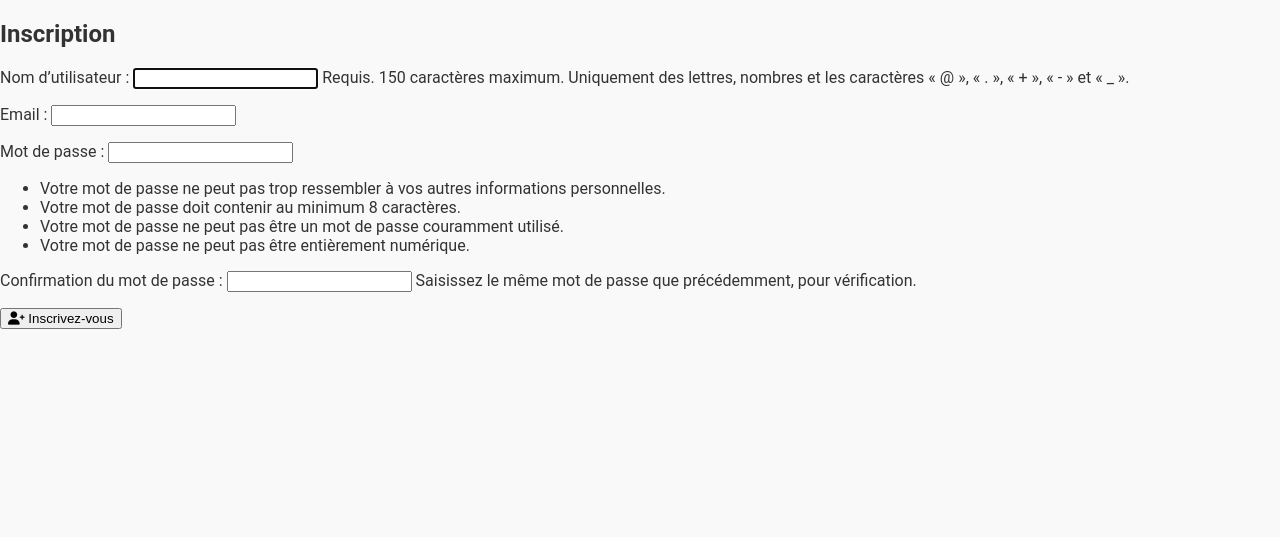
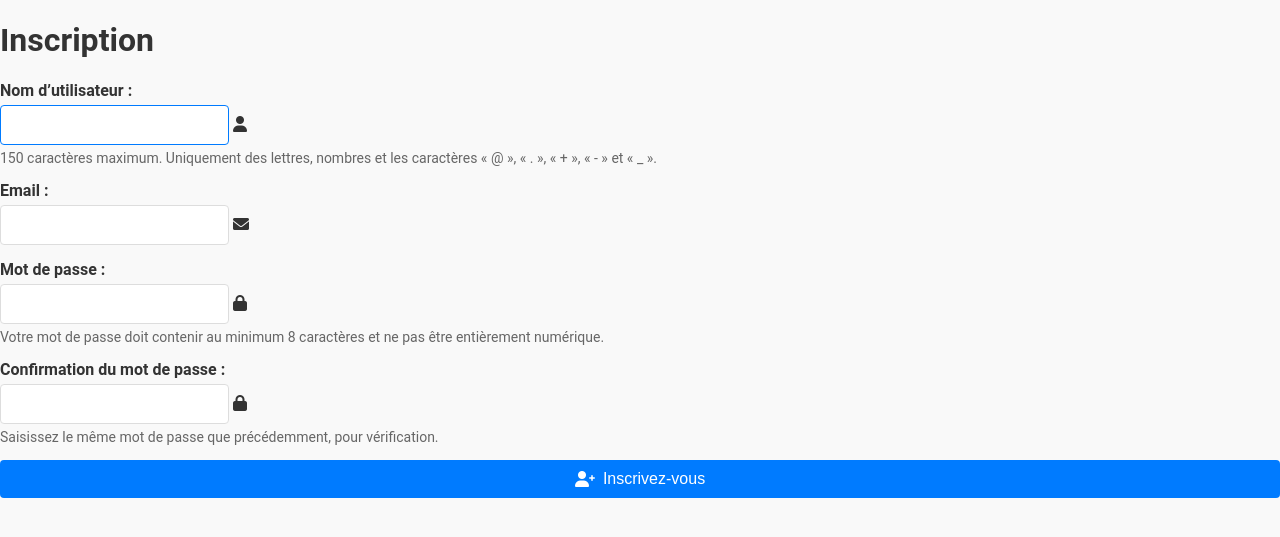
Before and after one commit to Yen30111997/ProjetPython, a Django app: page /register/ in a window 1280 px wide. Shown: the top 537 px of the page. Run offline with Django 5.2, Linux system fonts and the light colour scheme.

Commit message:
Nouveau interface d'inscription

```diff
--- a/centres/static/centres/css/style.css
+++ b/centres/static/centres/css/style.css
@@ -5,17 +5,20 @@ body {
     background-color: #f9f9f9;
     margin: 0;
     padding: 0;
+    box-sizing: border-box;
 }
 
+/* Styles pour le logo dans l'en-tête */
 header .logo {
-    width: 100px;  /* Taille ajustée pour le logo */
+    width: 80px;  /* Taille ajustée pour le logo */
     height: auto; /* Maintient le ratio de l'image */
-    max-height: 100px; /* Limite la hauteur maximale à 50 pixels */
+    max-height: 80px; /* Limite la hauteur maximale à 80 pixels */
     display: inline-block;
     vertical-align: middle; /* Aligne verticalement le logo avec le texte du site */
     object-fit: contain; /* Garde le rapport hauteur/largeur de l'image */
 }
 
+/* Styles pour la barre de navigation */
 .navbar-brand {
     display: flex;
     align-items: center;
@@ -25,14 +28,17 @@ header .logo {
     font-size: 1.5em;
     color: #007bff;
     font-weight: bold;
+    margin-left: 10px; /* Espacement entre le logo et le nom de la marque */
 }
 
+/* Styles pour l'image d'en-tête */
 .header-image {
     width: 100%;
     height: auto;
     border-bottom: 5px solid #a8dadc;
 }
 
+/* Styles pour la section de bienvenue */
 .welcome-section {
     text-align: center;
     padding: 40px;
@@ -42,6 +48,7 @@ header .logo {
     margin-bottom: 30px;
 }
 
+/* Styles pour la section des fonctionnalités */
 .features {
     display: flex;
     flex-wrap: wrap;
@@ -59,6 +66,12 @@ header .logo {
     margin: 10px;
     padding: 20px;
     text-align: center;
+    transition: transform 0.3s, box-shadow 0.3s; /* Ajoute une transition douce */
+}
+
+.feature-card:hover {
+    transform: translateY(-5px); /* Légère élévation au survol */
+    box-shadow: 0 12px 24px rgba(0, 0, 0, 0.2); /* Ombre plus marquée */
 }
 
 .feature-title {
@@ -67,12 +80,11 @@ header .logo {
     color: #007bff;
     text-decoration: none;
     margin-bottom: 10px;
-    transition: color 0.3s, transform 0.3s;
+    transition: color 0.3s; /* Effet de transition pour le survol */
 }
 
 .feature-title:hover {
-    color: #0056b3;
-    transform: scale(1.05);
+    color: #0056b3; /* Couleur du titre au survol */
 }
 
 .feature-description {
@@ -81,6 +93,7 @@ header .logo {
     color: #555;
 }
 
+/* Styles pour la section des commentaires */
 .comment-section {
     padding: 30px;
     background-color: #ffffff;
@@ -106,6 +119,65 @@ header .logo {
     font-weight: bold;
 }
 
+/* Styles pour les formulaires */
+form {
+    display: flex;
+    flex-direction: column;
+    gap: 15px;
+}
+
+form .form-group {
+    display: flex;
+    flex-direction: column;
+}
+
+form .form-group label {
+    font-weight: bold;
+    margin-bottom: 5px;
+}
+
+form .form-group input {
+    padding: 10px;
+    border: 1px solid #ddd;
+    border-radius: 4px;
+    font-size: 16px;
+    transition: border-color 0.3s;
+}
+
+form .form-group input:focus {
+    border-color: #007bff; /* Changement de la couleur de la bordure au focus */
+    outline: none; /* Retire la bordure de focus par défaut */
+}
+
+form .form-group .form-text {
+    font-size: 0.875em;
+    color: #666;
+    margin-top: 5px;
+}
+
+form .btn-primary {
+    background-color: #007bff;
+    color: #ffffff;
+    border: none;
+    padding: 10px 20px;
+    border-radius: 4px;
+    cursor: pointer;
+    font-size: 16px;
+    display: flex;
+    align-items: center;
+    justify-content: center;
+    transition: background-color 0.3s, transform 0.3s;
+}
+
+form .btn-primary i {
+    margin-right: 8px;
+}
+
+form .btn-primary:hover {
+    background-color: #0056b3;
+    transform: scale(1.02);
+}
+
 /* Mise en page réactive */
 @media (max-width: 768px) {
     .features {
@@ -116,4 +188,9 @@ header .logo {
     .feature-card {
         max-width: 100%;
     }
+
+    .registration-container {
+        width: 90%;
+        padding: 20px;
+    }
 }
--- a/centres/templates/registration/register.html
+++ b/centres/templates/registration/register.html
@@ -9,13 +9,51 @@
     <link rel="stylesheet" href="https://cdnjs.cloudflare.com/ajax/libs/font-awesome/6.0.0-beta3/css/all.min.css">
 </head>
 <body>
-    <h2>Inscription</h2>
-    <form method="post">
-        {% csrf_token %}
-        {{ form.as_p }}
-        <button type="submit" class="btn btn-primary">
-            <i class="fas fa-user-plus"></i> Inscrivez-vous
-        </button>
-    </form>
+    {% comment %} <header>
+        <a href="{% url 'centres:home' %}" class="navbar-brand">
+            <img src="{% static 'centres/images/logo.png' %}" alt="Yam Academy" class="logo">
+            <span class="brand-name">Yam Academy</span>
+        </a>
+    </header> {% endcomment %}
+    <main class="container">
+        <h1>Inscription</h1>
+        <form method="post" class="registration-form">
+            {% csrf_token %}
+            <div class="form-group">
+                <label for="username">Nom d’utilisateur :</label>
+                <div class="input-wrapper">
+                    {{ form.username }}
+                    <i class="fas fa-user"></i>
+                </div>
+                <small class="form-text">150 caractères maximum. Uniquement des lettres, nombres et les caractères « @ », « . », « + », « - » et « _ ».</small>
+            </div>
+            <div class="form-group">
+                <label for="email">Email :</label>
+                <div class="input-wrapper">
+                    {{ form.email }}
+                    <i class="fas fa-envelope"></i>
+                </div>
+            </div>
+            <div class="form-group">
+                <label for="password1">Mot de passe :</label>
+                <div class="input-wrapper">
+                    {{ form.password1 }}
+                    <i class="fas fa-lock"></i>
+                </div>
+                <small class="form-text">Votre mot de passe doit contenir au minimum 8 caractères et ne pas être entièrement numérique.</small>
+            </div>
+            <div class="form-group">
+                <label for="password2">Confirmation du mot de passe :</label>
+                <div class="input-wrapper">
+                    {{ form.password2 }}
+                    <i class="fas fa-lock"></i>
+                </div>
+                <small class="form-text">Saisissez le même mot de passe que précédemment, pour vérification.</small>
+            </div>
+            <button type="submit" class="btn btn-primary">
+                <i class="fas fa-user-plus"></i> Inscrivez-vous
+            </button>
+        </form>
+    </main>
 </body>
 </html>
```
Also changed, not shown: db.sqlite3, 1 other file.
